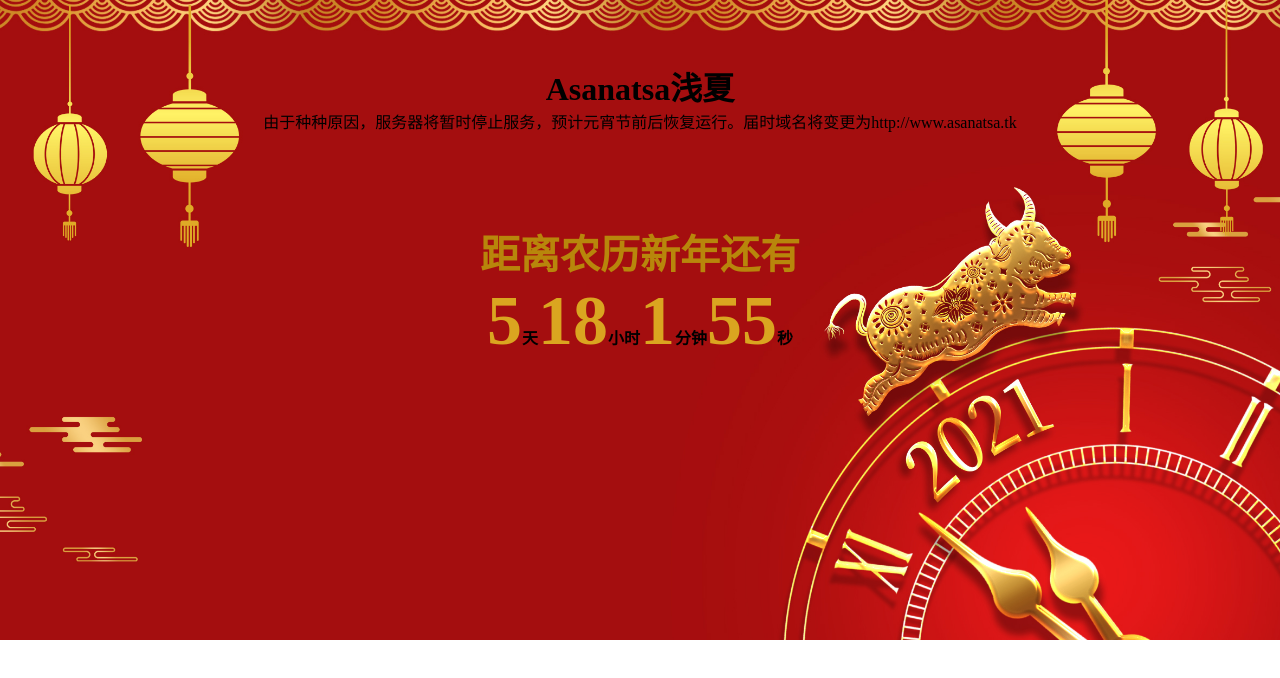
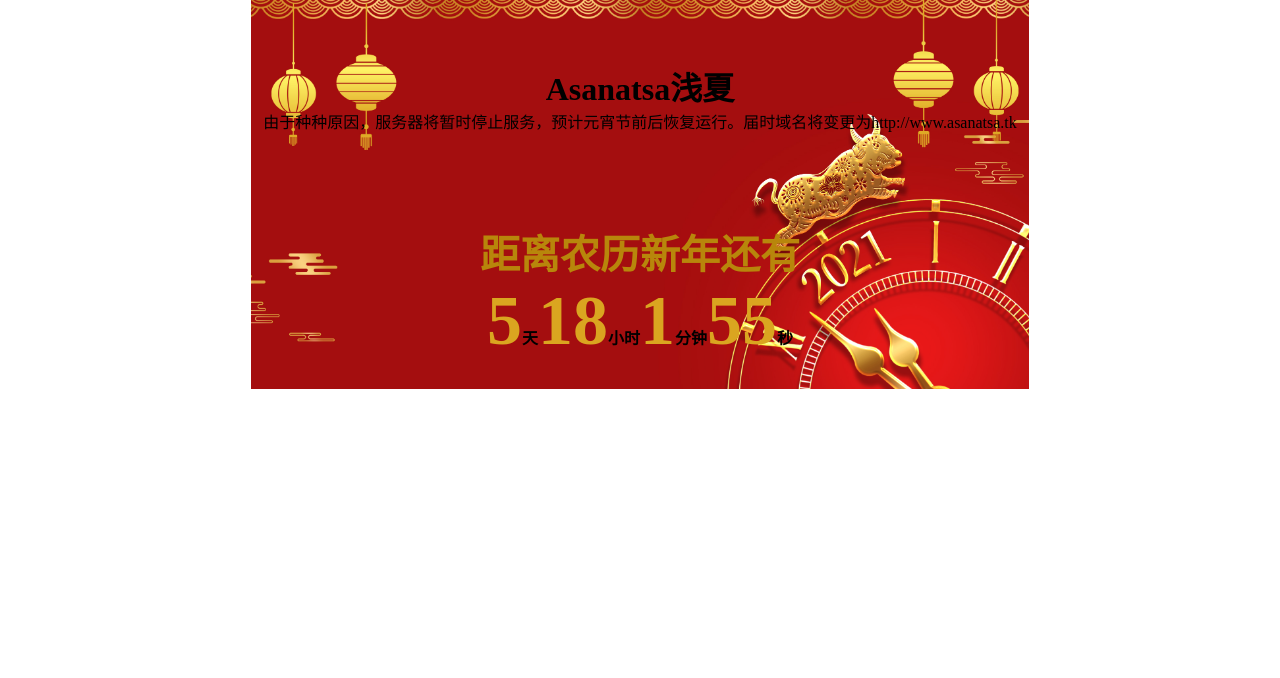
Before and after one commit to Asanatsa/Asanatsa.github.io, a plain HTML site: page index.htm in a window 1280 px wide. Drawn offline with Linux system fonts and the light colour scheme.

Commit message:
Update index.htm

```diff
--- a/index.htm
+++ b/index.htm
@@ -7,10 +7,10 @@
 
         body{
             padding: 0px;
-            background: url("img/new_year_bg.jpg") no-repeat center 0;
-            -webkit-background-size: cover;
-	    -o-background-size: cover;
-            background-size: cover;
+            background: url("img/new_year_bg.jpg") no-repeat center;
+            -webkit-background-size: contain;
+	    -o-background-size: contain;
+            background-size: contain;
         }
 
         .center , .countdown {
```
